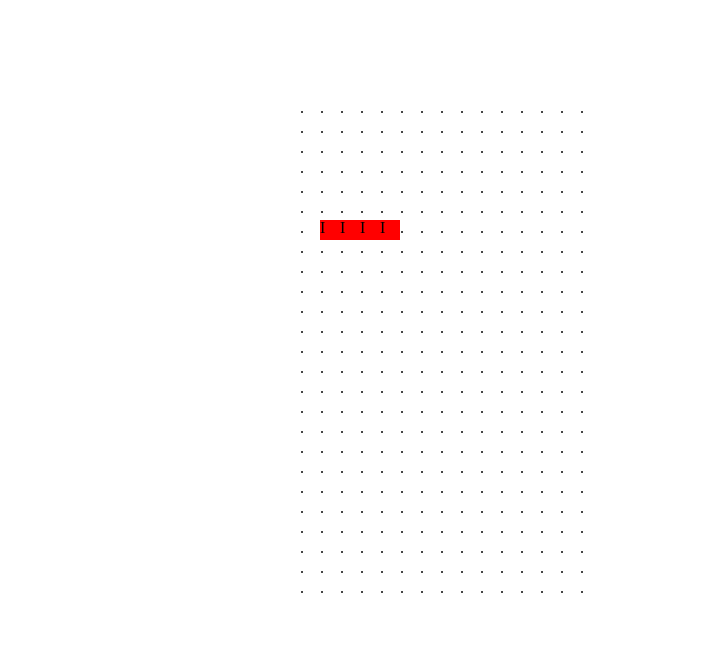
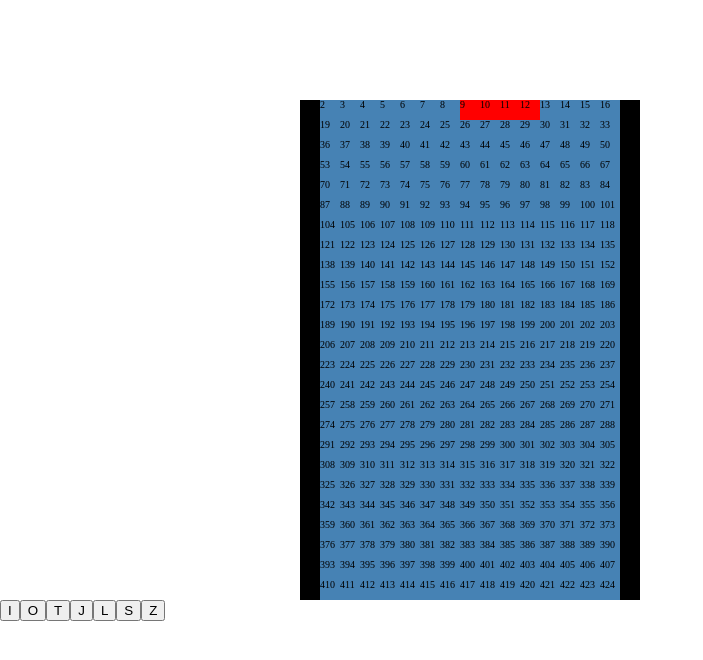
Before and after one commit to jonganebski/react_games, a React (Create React App) app: page /#/tetris in a window 1280 px wide. Shown: the top 660 px of the page, without its empty margins (0-703 px from the left). Built offline with nearby package versions, Linux system fonts and the light colour scheme.

Commit message:
Tetriminos moving and rotating.

```diff
--- a/src/Components/Tetris/Tetris.tsx
+++ b/src/Components/Tetris/Tetris.tsx
@@ -1,137 +1,158 @@
+import { type } from "os";
 import React, { useEffect, useRef, useState } from "react";
 import styled from "styled-components";
 
-const FIELD_WIDTH = 300;
-const FIELD_HEIGHT = 500;
+const STAGE_WIDTH = 300;
+const STAGE_HEIGHT = 500;
 
-const PIXEL_WIDTH = 20;
-const PIXEL_HEIGHT = 20;
+const CELL_WIDTH = 20;
+const CELL_HEIGHT = 20;
 
-const TOTAL_ROWS = FIELD_HEIGHT / PIXEL_HEIGHT;
-const TOTAL_COLUMNS = FIELD_WIDTH / PIXEL_WIDTH;
+const THEATER_WIDTH = STAGE_WIDTH + CELL_WIDTH * 2;
+const THEATER_HEIGHT = STAGE_HEIGHT;
 
-const Field = styled.div`
+const ROW_COUNT = THEATER_WIDTH / CELL_WIDTH;
+const COLUMN_COUNT = THEATER_HEIGHT / CELL_HEIGHT;
+
+const CELLS_COUNT = ROW_COUNT * COLUMN_COUNT;
+
+interface ICellProps {
+  num: number;
+  tetrimino: number[];
+}
+
+const Theater = styled.div`
   margin: 100px 0 0 300px;
-  width: ${FIELD_WIDTH}px;
-  height: ${FIELD_HEIGHT}px;
+  width: ${THEATER_WIDTH}px;
+  height: ${THEATER_HEIGHT}px;
   display: grid;
   grid-template-columns: ${`repeat(${
-    FIELD_WIDTH / PIXEL_WIDTH
-  }, ${PIXEL_WIDTH}px)`};
-  background-color: steelblue;
+    THEATER_WIDTH / CELL_WIDTH
+  }, ${CELL_WIDTH}px)`};
+  background-color: black;
 `;
 
-const Cell = styled.div`
-  width: ${PIXEL_WIDTH}px;
-  height: ${PIXEL_HEIGHT}px;
+const Cell = styled.div<ICellProps>`
+  font-size: 10px;
+  width: ${CELL_WIDTH}px;
+  height: ${CELL_HEIGHT}px;
+  background-color: ${({ num, tetrimino }) => {
+    if (num % ROW_COUNT === 0 || num % ROW_COUNT === 1) {
+      return "none";
+    } else if (tetrimino.includes(num)) {
+      return "red";
+    } else {
+      return "steelblue";
+    }
+  }};
 `;
 
-type TFieldArr = {
-  value: "." | "I" | "S";
-  status: "clear" | "stack" | "active";
-}[][];
+const theaterArr = Array.from(Array(CELLS_COUNT).keys()).map((key) => key + 1);
+const pocketL = theaterArr.filter((num) => num % ROW_COUNT === 1);
+const pocketR = theaterArr.filter((num) => num % ROW_COUNT === 0);
 
-const TETRIMINO = {
-  I: {
-    shape: [
-      [
-        { value: ".", status: "clear" },
-        { value: ".", status: "clear" },
-        { value: ".", status: "clear" },
-        { value: ".", status: "clear" },
-      ],
-      [
-        { value: ".", status: "clear" },
-        { value: ".", status: "clear" },
-        { value: ".", status: "clear" },
-        { value: ".", status: "clear" },
-      ],
-      [
-        { value: "I", status: "active" },
-        { value: "I", status: "active" },
-        { value: "I", status: "active" },
-        { value: "I", status: "active" },
-      ],
-      [
-        { value: ".", status: "clear" },
-        { value: ".", status: "clear" },
-        { value: ".", status: "clear" },
-        { value: ".", status: "clear" },
-      ],
-    ] as TFieldArr,
-    color: "red",
-  },
+const getTetrimino = (n: number): { [key: string]: number[][] } => {
+  return {
+    I: [
+      [n - 1, n, n + 1, n + 2],
+      [n - ROW_COUNT, n, n + ROW_COUNT, n + ROW_COUNT * 2],
+      [n - 1, n, n + 1, n + 2],
+      [n - ROW_COUNT, n, n + ROW_COUNT, n + ROW_COUNT * 2],
+    ],
+    T: [
+      [n, n - 1, n + 1, n - ROW_COUNT],
+      [n, n - 1, n - ROW_COUNT, n + ROW_COUNT],
+      [n, n - 1, n + 1, n + ROW_COUNT],
+      [n, n + 1, n - ROW_COUNT, n + ROW_COUNT],
+    ],
+    O: [
+      [n - 1, n, n - 1 - ROW_COUNT, n - ROW_COUNT],
+      [n - 1, n, n - 1 - ROW_COUNT, n - ROW_COUNT],
+      [n - 1, n, n - 1 - ROW_COUNT, n - ROW_COUNT],
+      [n - 1, n, n - 1 - ROW_COUNT, n - ROW_COUNT],
+    ],
+    J: [
+      [n, n + ROW_COUNT, n - 1 + ROW_COUNT, n - ROW_COUNT],
+      [n, n - 1, n + 1, n - 1 - ROW_COUNT],
+      [n, n + ROW_COUNT, n - ROW_COUNT, n + 1 - ROW_COUNT],
+      [n, n - 1, n + 1, n + 1 + ROW_COUNT],
+    ],
+    L: [
+      [n, n + ROW_COUNT, n + 1 + ROW_COUNT, n - ROW_COUNT],
+      [n, n + 1, n - 1, n - 1 + ROW_COUNT],
+      [n, n + ROW_COUNT, n - ROW_COUNT, n - 1 - ROW_COUNT],
+      [n, n + 1, n - 1, n + 1 - ROW_COUNT],
+    ],
+    S: [
+      [n, n - 1, n - ROW_COUNT, n - ROW_COUNT + 1],
+      [n, n - 1, n + ROW_COUNT, n - ROW_COUNT - 1],
+      [n, n - 1, n - ROW_COUNT, n - ROW_COUNT + 1],
+      [n, n - 1, n + ROW_COUNT, n - ROW_COUNT - 1],
+    ],
+    Z: [
+      [n, n + 1, n - ROW_COUNT, n - ROW_COUNT - 1],
+      [n, n + 1, n + ROW_COUNT, n - ROW_COUNT + 1],
+      [n, n + 1, n - ROW_COUNT, n - ROW_COUNT - 1],
+      [n, n + 1, n + ROW_COUNT, n - ROW_COUNT + 1],
+    ],
+  };
 };
 
-const rotate = (tetrimino: string[][]) => {
-  const rotated: string[][] = [];
-  for (let i = 0; i < tetrimino.length; i++) {
-    const newRow: string[] = [];
-    tetrimino.forEach((row) => newRow.push(row[i]));
-    rotated.push(newRow.reverse());
-  }
-  return rotated;
-};
-
-const fieldArr: TFieldArr = Array(TOTAL_ROWS).fill(
-  Array(TOTAL_COLUMNS).fill({ value: ".", status: "clear" })
-);
-
 const Tetris = () => {
-  const [field, setField] = useState<TFieldArr>(fieldArr);
-  const [tetrimino, setTetrimino] = useState<TFieldArr>(TETRIMINO.I.shape);
-  const [xCoord, setXCoord] = useState(1);
-  const [yCoord, setYCoord] = useState(4);
+  const [theater, setTheater] = useState(theaterArr);
+  const [coord, setCoord] = useState(10);
+  const [moveCount, setMoveCount] = useState(0);
+  const [type, setType] = useState<"I" | "T" | "O" | "J" | "L" | "S" | "Z">(
+    "I"
+  ); // for dev
+  const [tetrimino, setTetrimino] = useState(
+    getTetrimino(coord)[type][moveCount]
+  );
 
   useEffect(() => {
     const handleKeyDown = (e: KeyboardEvent) => {
-      console.log("?");
       if (e.code === "ArrowRight") {
-        setXCoord((prev) => prev + 1);
+        setCoord((prev) => prev + 1);
       }
       if (e.code === "ArrowLeft") {
-        setXCoord((prev) => prev - 1);
+        setCoord((prev) => prev - 1);
       }
       if (e.code === "ArrowDown") {
-        setYCoord((prev) => prev + 1);
+        setCoord((prev) => prev + ROW_COUNT);
+      }
+      if (e.code === "ArrowUp") {
+        setMoveCount((prev) => (prev === 3 ? 0 : prev + 1));
       }
     };
     document.addEventListener("keydown", handleKeyDown);
     return () => document.removeEventListener("keydown", handleKeyDown);
   }, []);
 
-  console.log(xCoord);
+  useEffect(() => {}, [tetrimino]);
+
   useEffect(() => {
-    setField((prev) => {
-      const field = JSON.parse(JSON.stringify(prev)) as TFieldArr;
-      field.forEach((row) =>
-        row.forEach((obj) => {
-          if (obj.status === "active") {
-            obj.value = ".";
-            obj.status = "clear";
-          }
-        })
-      );
-      for (let i = 0; i < tetrimino.length; i++) {
-        field[i + yCoord].splice(xCoord, tetrimino[i].length, ...tetrimino[i]);
-      }
-      return field;
-    });
-  }, [tetrimino, xCoord, yCoord]);
+    setTetrimino(getTetrimino(coord)[type][moveCount]);
+  }, [coord, moveCount, type]);
 
   return (
-    <Field>
-      {field.map((row, rowIdx) =>
-        row.map((obj, cellIdx) => (
-          <Cell
-            key={`${rowIdx}-${cellIdx}`}
-            style={{ backgroundColor: obj.value === "." ? "white" : "red" }}
-          >
-            {obj.value}
-          </Cell>
-        ))
-      )}
-    </Field>
+    <>
+      <Theater>
+        {theater.map((num) => {
+          return (
+            <Cell key={num} num={num} tetrimino={tetrimino}>
+              {num}
+            </Cell>
+          );
+        })}
+      </Theater>
+      <button onClick={() => setType("I")}>I</button>
+      <button onClick={() => setType("O")}>O</button>
+      <button onClick={() => setType("T")}>T</button>
+      <button onClick={() => setType("J")}>J</button>
+      <button onClick={() => setType("L")}>L</button>
+      <button onClick={() => setType("S")}>S</button>
+      <button onClick={() => setType("Z")}>Z</button>
+    </>
   );
 };
 
```
